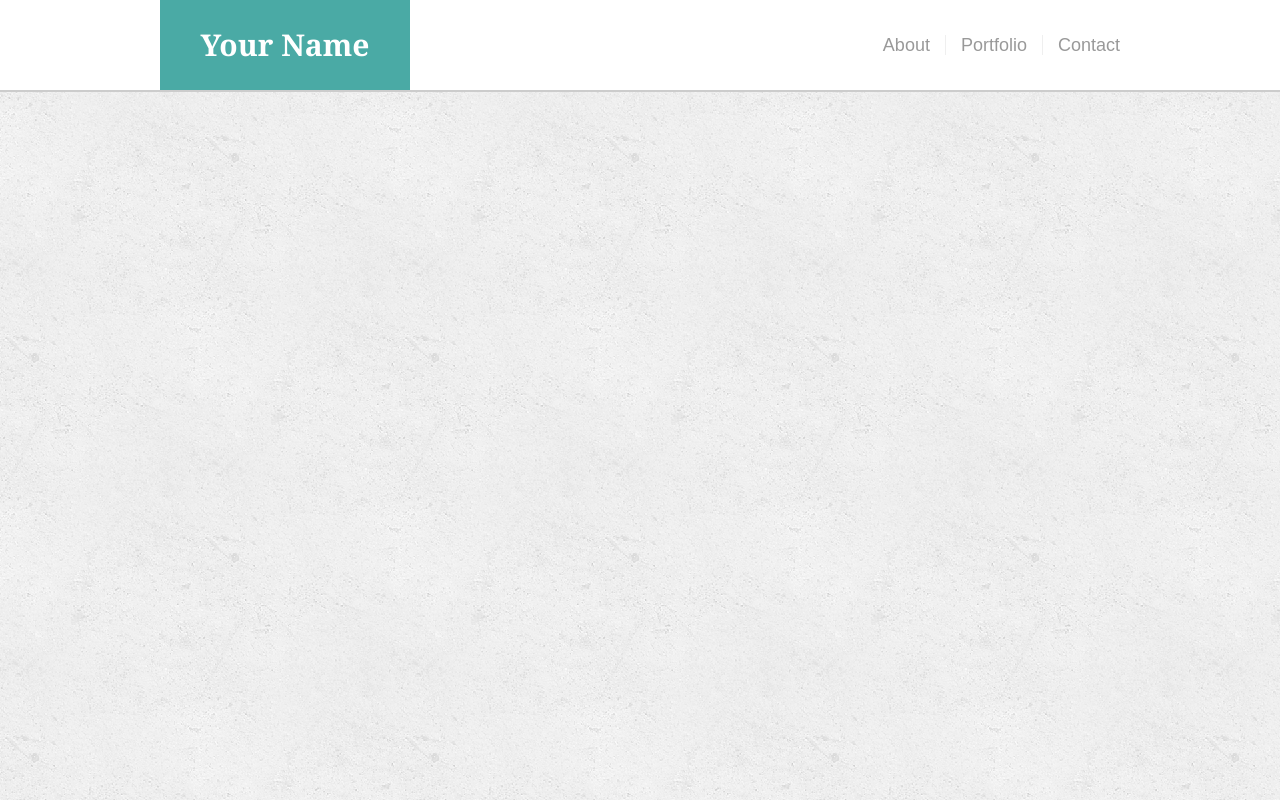
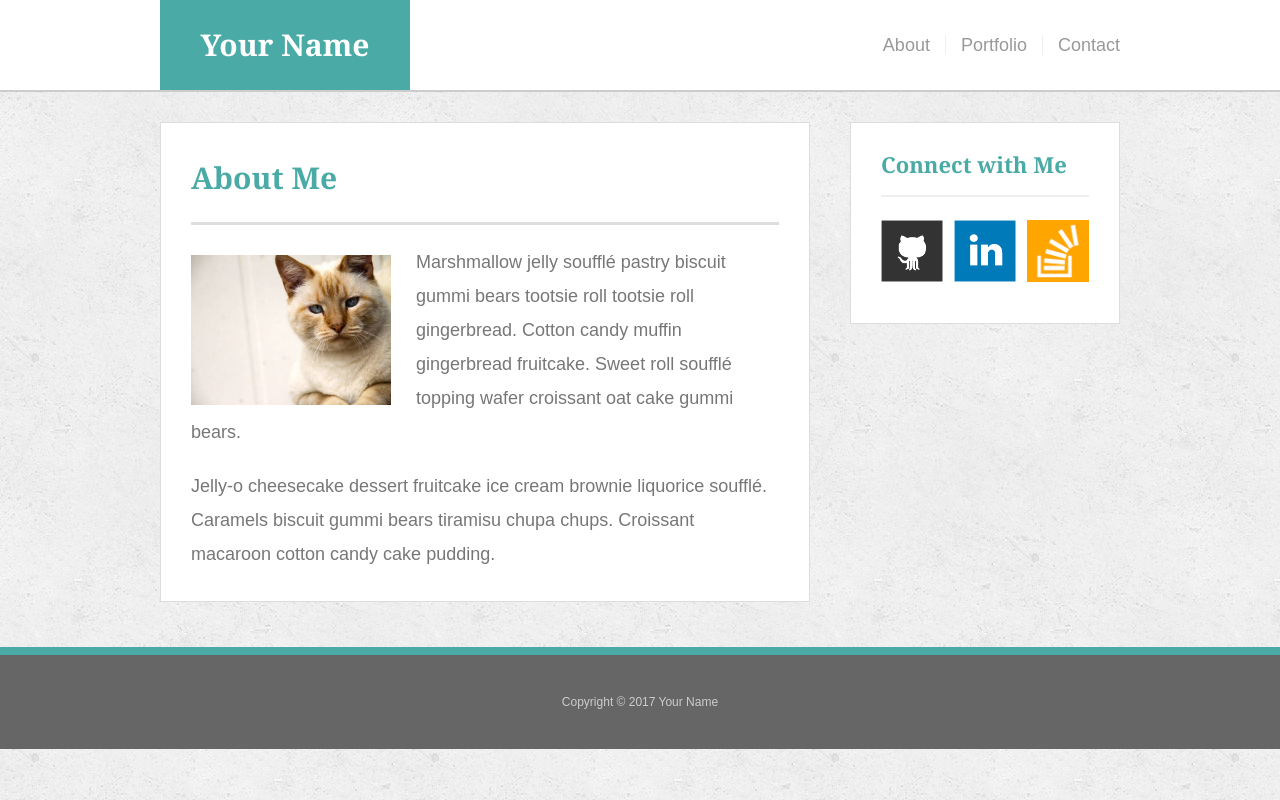
Before and after one commit to AzizAzizli/HomeWorkPart1-Flex, a plain HTML site: page index.html in a window 1280 px wide. Drawn offline with Linux system fonts and the light colour scheme.

Commit message:
finished index html

```diff
--- a/index.html
+++ b/index.html
@@ -1,17 +1,17 @@
 <!DOCTYPE html>
 <html lang="en">
   <head>
-    <meta charset="UTF-8">
-    <meta http-equiv="X-UA-Compatible" content="IE=edge">
-    <meta name="viewport" content="width=device-width, initial-scale=1.0">
-    <link rel="stylesheet" href="./reset.css">
-    <link rel="stylesheet" href="./style.css">
+    <meta charset="UTF-8" />
+    <meta http-equiv="X-UA-Compatible" content="IE=edge" />
+    <meta name="viewport" content="width=device-width, initial-scale=1.0" />
+    <link rel="stylesheet" href="./reset.css" />
+    <link rel="stylesheet" href="./style.css" />
     <title>Document</title>
   </head>
   <body>
     <header>
       <div class="container">
-    <div class="name"><a  href="./index.html">Your Name</a></div>
+        <div class="name"><a href="./index.html">Your Name</a></div>
         <nav>
           <ul>
             <li><a id="about" href="./index.html">About</a></li>
@@ -21,5 +21,32 @@
         </nav>
       </div>
     </header>
+    <main>
+      <section class="big-section">
+        <h1>About Me</h1>
+        <img src="./assets/cat.jpg" alt="cat" />
+        <p id="p1">
+          Marshmallow jelly soufflé pastry biscuit gummi bears tootsie roll
+          tootsie roll gingerbread. Cotton candy muffin gingerbread fruitcake.
+          Sweet roll soufflé topping wafer croissant oat cake gummi bears.
+        </p>
+        <p>
+          Jelly-o cheesecake dessert fruitcake ice cream brownie liquorice
+          soufflé. Caramels biscuit gummi bears tiramisu chupa chups. Croissant
+          macaroon cotton candy cake pudding.
+        </p>
+      </section>
+      <section class="small-section">
+        <h2>Connect with Me</h2>
+        <div class="images">
+        <a href="https://github.com/AzizAzizli/HomeWorkPart1-Flex"> <img src="./assets/github-128.png" alt="github"></a>
+          <a href="https://www.linkedin.com/"><img src="./assets/linkedin-128.png" alt="linkedin"></a>
+          <a href="https://stackoverflow.com/"><img src="./assets/stackoverflow-128.png" alt="stackoverflow"></a>
+        </div>
+      </section>
+    </main>
+    <footer>
+      <div>Copyright © 2017 Your Name</div>
+    </footer>
   </body>
 </html>
--- a/style.css
+++ b/style.css
@@ -1,12 +1,14 @@
-*{
+* {
   box-sizing: border-box;
 }
-body{
+body {
   background-image: url(./assets/concrete_seamless.png);
   font-family: Arial, "Helvetica Neue", Helvetica, sans-serif;
+    font-size: 18px;
+    line-height: 34px;
+    color: #777;
 }
-.container{
-
+.container {
   max-width: 960px;
   margin: 0px auto;
   height: 90px;
@@ -15,17 +17,18 @@ body{
   justify-content: space-between;
   align-items: center;
 }
-header{
+header {
   background-color: #fff;
   border-bottom: 2px solid #ccc;
+  margin: 0 0 30px;
+  position: sticky;
+  top: 0px;
 }
-nav ul{
+nav ul {
   display: flex;
   align-items: center;
-
-
 }
-nav ul li a{
+nav ul li a {
   padding-left: 15px;
   margin-left: 15px;
   line-height: 18px;
@@ -33,7 +36,7 @@ nav ul li a{
   color: #999;
   border-left: 1px solid #efefef;
 }
-#about{
+#about {
   border: none;
 }
 .name {
@@ -42,12 +45,86 @@ nav ul li a{
   color: #fff;
   text-align: center;
   background-color: #4aaaa5;
-
 }
-.name a{
+.name a {
   color: #fff;
   font-family: Georgia, Times, "Times New Roman", serif;
   font-size: 30px;
   font-weight: 700;
   line-height: 90px;
 }
+main{
+  display: flex;
+  justify-content: space-between;
+  width: 100%;
+  max-width: 960px;
+  margin: 0 auto;
+
+}
+.big-section{
+  width: 100%;
+  max-width: 650px;
+  padding: 30px;
+  margin: 0 0 45px;
+  background-color: #fff;
+  border: 1px solid #ddd;
+
+
+}
+
+.big-section h1{
+  padding-bottom: 20px;
+  font-size: 30px;
+  line-height: 49px;
+  border-bottom: 3px solid #ddd;
+  font-weight: 700;
+    color: #4aaaa5;
+    margin-bottom: 20px;
+    font-family: Georgia, Times, "Times New Roman", serif;
+}
+#p1{
+  margin-bottom: 20px;
+}
+.big-section img{
+  width: 200px;
+  height: auto;
+  margin-top: 10px;
+  margin-right: 25px;
+  float: left;
+}
+.small-section{
+  height: max-content;
+  width: 100%;
+  max-width: 270px;
+  padding: 30px;
+  background-color: #fff;
+  border: 1px solid #ddd;
+
+}
+.small-section h2{
+  padding-bottom: 20px;
+  margin-bottom: 15px;
+  line-height: 22px;
+  border-bottom: 2px solid #eee;
+  font-size: 22px;
+  font-family: Georgia, Times, "Times New Roman", serif;
+  font-weight: 700;
+  color: #4aaaa5;
+}
+.images img{
+  width: 62px;
+  height: 62px;
+  margin-top: 8px;
+}
+.images{
+display: flex;
+justify-content: space-between;
+}
+footer{
+  padding: 30px 0;
+    font-size: 12px;
+    color: #ccc;
+    text-align: center;
+    background: #666;
+    border-top: 8px solid #4aaaa5;
+}
```
Lines whose indentation alone changed are shown as unchanged.
